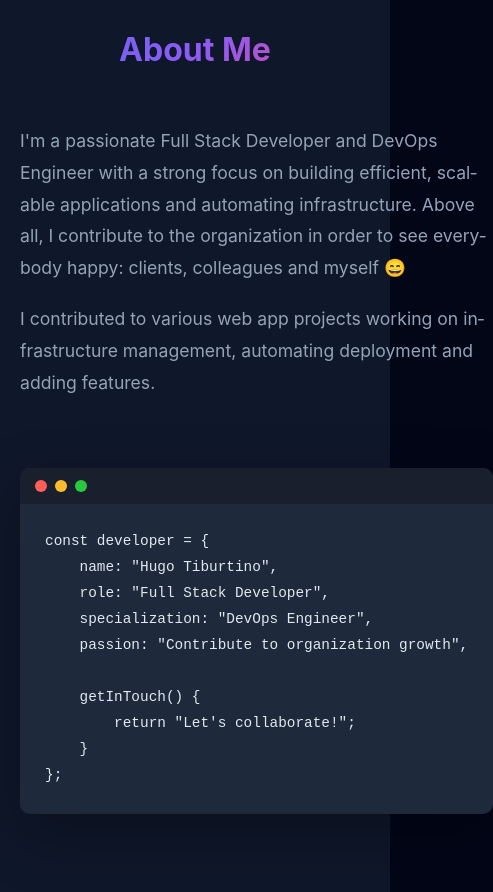
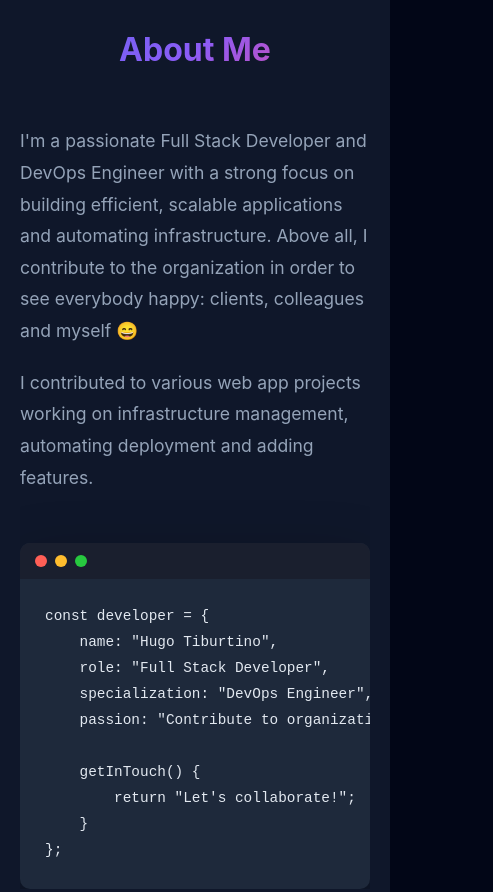
Before and after one commit to hugotiburtino/portfolio, a plain HTML site: page index.html in a window 390 px wide. Shown: the part 920-1812 px from the top of the page, 493 px wide, since content can reach past the window. Drawn offline with Linux system fonts and the light colour scheme.

Commit message:
fix text to be more mobile friedly

```diff
--- a/index.html
+++ b/index.html
@@ -156,8 +156,6 @@
                         <span class="skill-tag">Git</span>
                         <span class="skill-tag">Agile</span>
                         <span class="skill-tag">TDD</span>
-                        <span class="skill-tag">Microservices</span>
-                        <span class="skill-tag">Nostr Protocol</span>
                     </div>
                 </div>
             </div>
@@ -250,7 +248,7 @@
     <!-- Contact Section -->
     <section id="contact" class="contact section">
         <div class="container">
-            <h2 class="section-title" data-i18n="contact.title">Get In Touch</h2>
+            <h2 class="section-title" data-i18n="contact.title"></h2>
             <p class="section-subtitle" data-i18n="contact.subtitle"></p>
             <div class="contact-content-center">
                 <div class="contact-info">
--- a/styles.css
+++ b/styles.css
@@ -397,6 +397,8 @@ body {
 
 .about {
     background: var(--bg-dark);
+    overflow-x: hidden;
+    width: 100%;
 }
 
 .about-content {
@@ -405,12 +407,21 @@ body {
     gap: 50px;
     align-items: center;
     min-width: 0;
+    width: 100%;
+    overflow: hidden;
 }
 
 .about-text {
     min-width: 0;
     max-width: 100%;
-    overflow: hidden;
+    width: 100%;
+    overflow-x: hidden;
+}
+
+.about-image {
+    min-width: 0;
+    max-width: 100%;
+    width: 100%;
 }
 
 .about-description {
@@ -419,12 +430,13 @@ body {
     font-size: 1.1rem;
     line-height: 1.8;
     word-wrap: break-word;
-    overflow-wrap: anywhere;
+    overflow-wrap: break-word;
     word-break: break-word;
     hyphens: auto;
     max-width: 100%;
     width: 100%;
     white-space: normal;
+    overflow-x: hidden;
 }
 
 .about-stats {
@@ -836,6 +848,14 @@ body {
     .hero-content,
     .about-content {
         grid-template-columns: 1fr;
+        gap: 30px;
+    }
+
+    .about-text,
+    .about-image {
+        width: 100%;
+        max-width: 100%;
+        min-width: 0;
     }
 
     .hero-text {
```
